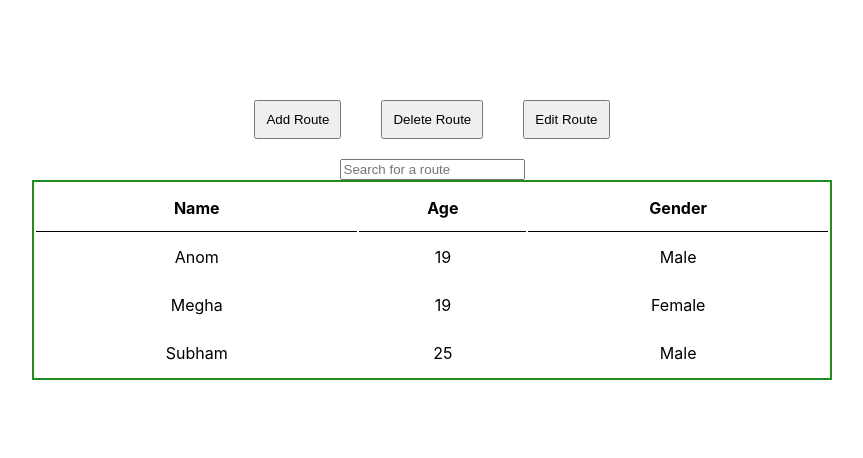
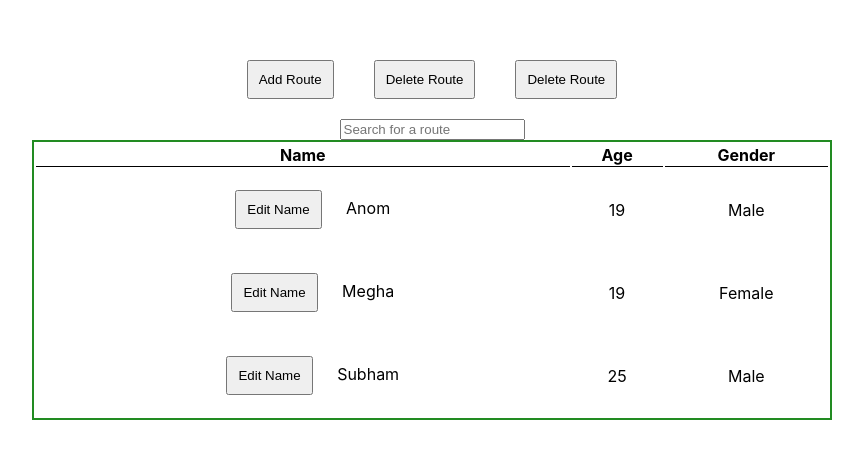
Before and after one commit to nataliezhou/TimelyTravel, a React (Create React App) app in the folder my-app/: page / in a window 1280 px wide. Shown: the part 170-628 px from the top of the page, without its empty margins (208-1071 px from the left). Built offline with nearby package versions, Linux system fonts and the light colour scheme; no server answers.

Commit message:
button functionality

```diff
--- a/my-app/src/App.js
+++ b/my-app/src/App.js
@@ -1,37 +1,76 @@
 import './App.css';
+import React, {useState, useEffect} from 'react'
 
-// Example of a data array that
-// you might receive from an API
+function App() {
   const data = [
     { name: "Anom", age: 19, gender: "Male" },
     { name: "Megha", age: 19, gender: "Female" },
     { name: "Subham", age: 25, gender: "Male"},
     ]
 
-function App() {
+  const [items, setItems] = useState([]);
+  const [query, setQuery] = useState("")
+
+  useEffect(() => {
+    fetch('/get').then(res => res.json()).then(data => {
+      console.log(data);
+      setItems(data);
+    });
+  }, []); /* sets the table to be updated as the /get route of the backend */
+
+  function addRoute(){
+    alert("added route");
+    /* call backend endpoint to CREATE in table */
+  }
+
+  function deleteRoute(){
+    alert("deleted route");
+    /* call backend endpoint to CREATE in table */
+  }
+
+  function editRoute(){
+    alert("deleted route");
+    /* call backend endpoint to CREATE in table */
+  }
+
+
 return (
 	<div className="App">
     <div>
-    <button>Add Route</button>
-    <button>Delete Route</button>
-    <button>Edit Route</button>
+    <button onClick={addRoute}>Add Route</button>
+    <button onClick={deleteRoute}>Delete Route</button>
+    <button onClick={editRoute}>Delete Route</button>
+
     </div>
-    <input placeholder="Search for a route" />
+    <input placeholder="Search for a route" onChange={event => setQuery(event.target.value)}/>
 	<table>
 		<tr>
 		<th>Name</th>
 		<th>Age</th>
 		<th>Gender</th>
 		</tr>
-		{data.map((val, key) => {
+    {
+          data.filter(items => {
+           // const x = Object.values(items).map(name => name.toString().toLowerCase())
+           // console.log(x)
+            if (query === '') {
+              return items;
+            } else if (Object.values(items).map(name => name.toString().toLowerCase()).some(
+                it => it.includes(query.toLowerCase())))
+            {
+              return items;
+            }
+          }).map((val, key) => {
             return (
               <tr key={key}>
-			<td>{val.name}</td>
+              <td> <button onClick={editRoute}>Edit Name</button> {val.name} </td>
               <td>{val.age}</td>
               <td>{val.gender}</td>
               </tr>
             )
-		})}
+            })
+        }
+
 	</table>
 	</div>
 );
```
Lines whose indentation alone changed are shown as unchanged.
